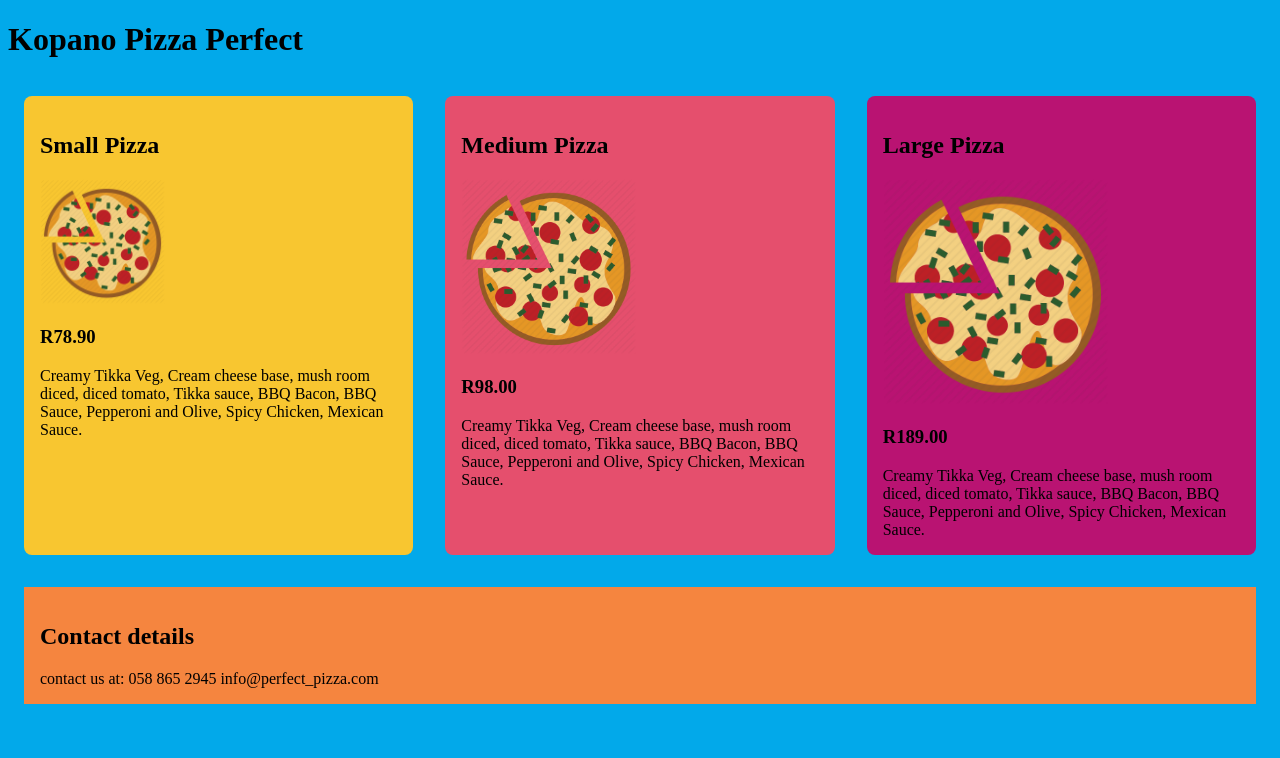
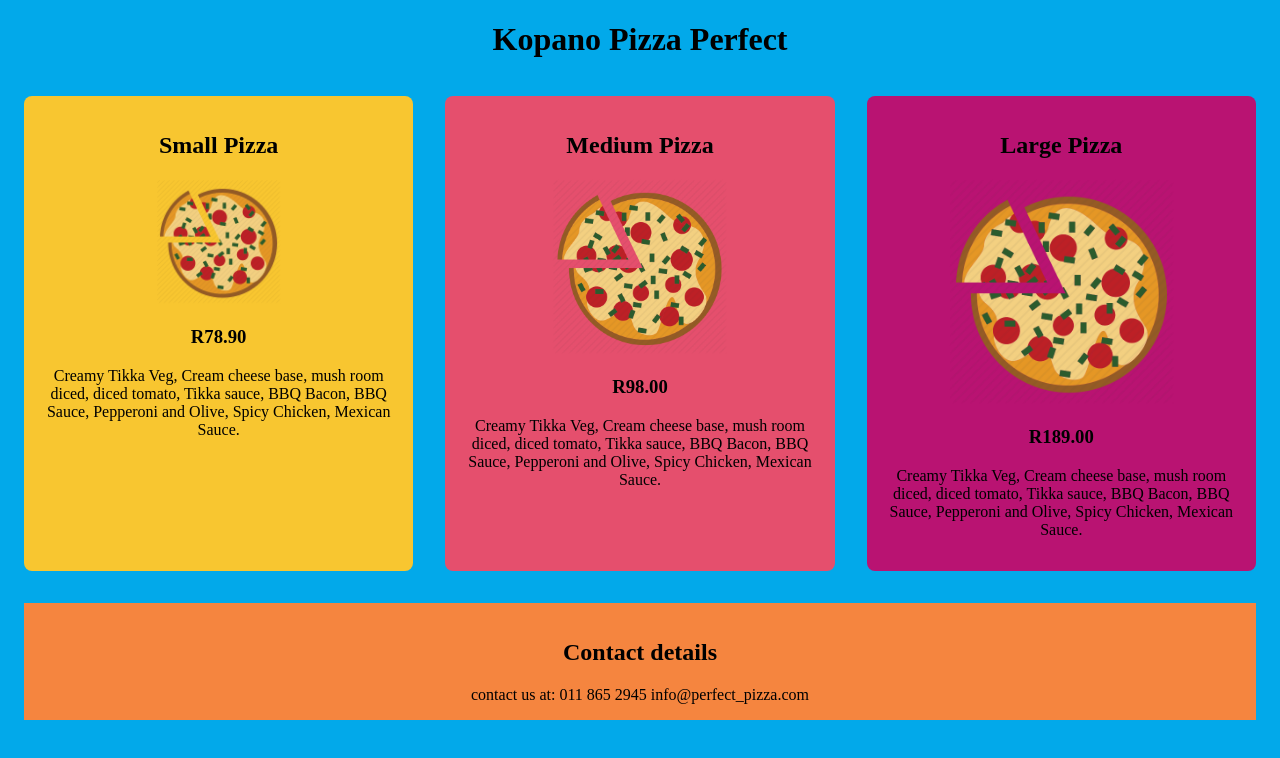
Before and after one commit to Kopanomasuku23/perfect-pizza, a plain HTML site: page index.html in a window 1280 px wide. Drawn offline with Linux system fonts and the light colour scheme.

Commit message:
Last commit

```diff
--- a/index.html
+++ b/index.html
@@ -16,40 +16,40 @@
         <h2>Small Pizza</h2>
         <img src="images/pizza-icon-15.jpg" alt="" width="125" />
         <h3>R78.90</h3>
-        <div>
+        <p>
           Creamy Tikka Veg, Cream cheese base, mush room diced, diced tomato,
           Tikka sauce, BBQ Bacon, BBQ Sauce, Pepperoni and Olive, Spicy Chicken,
           Mexican Sauce.
-        </div>
+        </p>
       </div>
 
       <div class="medium-pizza">
         <h2>Medium Pizza</h2>
         <img src="images/pizza-icon-15.jpg" alt="" width="175" />
         <h3>R98.00</h3>
-        <div>
+        <p>
           Creamy Tikka Veg, Cream cheese base, mush room diced, diced tomato,
           Tikka sauce, BBQ Bacon, BBQ Sauce, Pepperoni and Olive, Spicy Chicken,
           Mexican Sauce.
-        </div>
+        </p>
       </div>
 
       <div class="large-pizza">
         <h2>Large Pizza</h2>
         <img src="images/pizza-icon-15.jpg" alt="" width="225" />
         <h3>R189.00</h3>
-        <div>
+        <p>
           Creamy Tikka Veg, Cream cheese base, mush room diced, diced tomato,
           Tikka sauce, BBQ Bacon, BBQ Sauce, Pepperoni and Olive, Spicy Chicken,
           Mexican Sauce.
-        </div>
+        </p>
       </div>
     </div>
 
     <div class="contact">
       <h2>Contact details</h2>
 
-      contact us at: 058 865 2945 info@perfect_pizza.com
+      contact us at: 011 865 2945 info@perfect_pizza.com
     </div>
   </body>
 </html>
--- a/style.css
+++ b/style.css
@@ -1,6 +1,6 @@
 body{
     background-color: #02A9EA ;
-
+text-align: center;
 }
 
 .small-pizza{
@@ -15,7 +15,9 @@ body{
     margin: 1em;
     padding: 1em;
     border-radius: 0.5em;
+
 }
+
 
 .large-pizza{
     background-color: #B91372;
@@ -23,6 +25,7 @@ body{
     padding: 1em;
     border-radius: 0.5em;
 }
+
 
 .contact{
     background-color: #F5853F;
@@ -39,3 +42,16 @@ body{
     }
 
 }
+
+h1{
+    text-align: center;
+}
+
+.contact{
+    text-align: center;
+}
+
+body{
+    background-color: #02A9EA;
+    text-align: center;
+}
```
